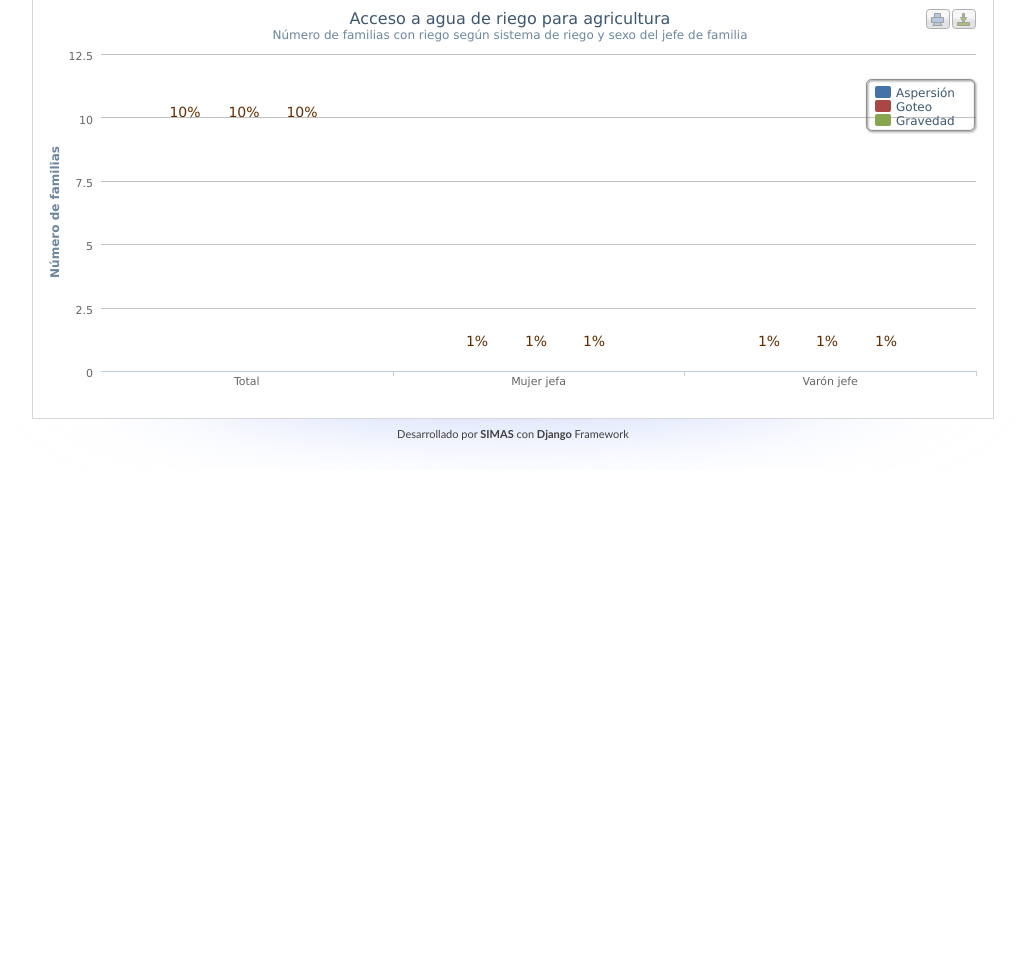
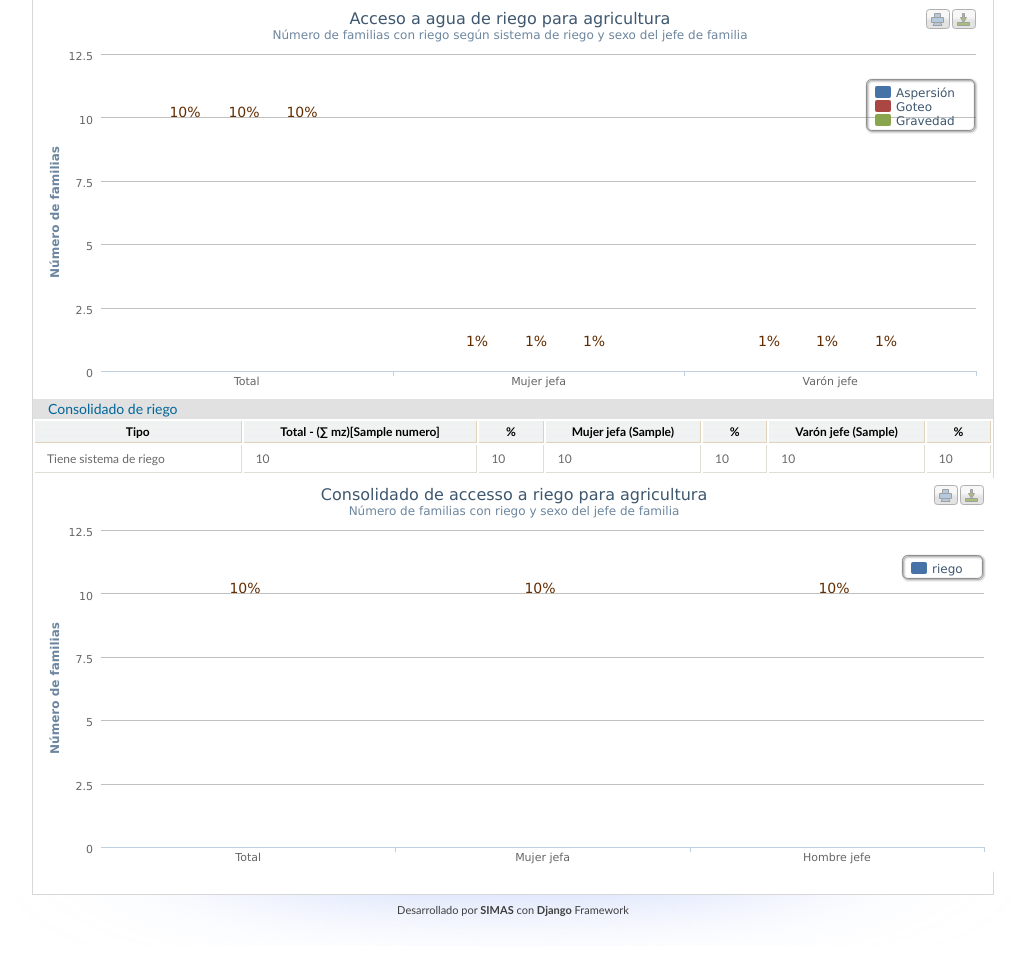
Before and after one commit to CARocha/trocaire-medios, a Django app: template trocaire/templates/encuestas/acceso_agua.html in a window 1280 px wide. Shown: the part 388-1354 px from the top of the page, without its empty margins (127-1152 px from the left). Before the commit the page ends 835 px from the top, so only its background shows below. Run offline with Django 3.2, Linux system fonts and the light colour scheme; tables that the repository leaves empty hold one stand-in row (values such as "Sample post"); the template is opened without the code that fills it: values that come from a table or form of the project are taken from there, most other values are stand-ins (such as "Sample title", 1, 10 or a date in 2020); parts of the project's set-up code (start-up, migrations or seed data) failed here and were passed over; some libraries are stand-ins or nearby versions.

Commit message:
grafico en riego

```diff
--- a/trocaire/templates/encuestas/acceso_agua.html
+++ b/trocaire/templates/encuestas/acceso_agua.html
@@ -113,6 +113,78 @@ $(document).ready(function() {
    });
 
  });
+var chart;
+$(document).ready(function() {
+   chart = new Highcharts.Chart({
+      chart: {
+         renderTo: 'container1',
+         defaultSeriesType: 'column'
+      },
+      title: {
+         text: 'Consolidado de accesso a riego para agricultura'
+      },
+      subtitle: {
+         text: 'Número de familias con riego y sexo del jefe de familia'
+      },
+      xAxis: {
+         categories: [
+            'Total',
+            'Mujer jefa',
+            'Hombre jefe'
+         ]
+      },
+      yAxis: {
+         min: 0,
+         title: {
+            text: 'Número de familias'
+         }
+      },
+      legend: {
+         layout: 'vertical',
+         //backgroundColor: Highcharts.theme.legendBackgroundColor || '#FFFFFF',
+         align: 'right',
+         verticalAlign: 'top',
+         x: 0,
+         y: 70,
+         floating: true,
+         shadow: true
+      },
+      tooltip: {
+         formatter: function() {
+            return ''+
+               this.x +': '+ this.y +'%';
+         }
+      },
+      plotOptions: {
+         column: {
+            pointPadding: 0.2,
+            borderWidth: 0
+         }
+      },
+           series: [{
+         name: 'riego',
+         data: [{{por_gran_total}},{{por_mujer_total}},{{por_hombre_total}}],
+         dataLabels: {
+                        enabled: true,
+                        rotation: 0,
+                        color: '#632D00',
+                        align: 'center',
+                        x: -3,
+                        y: 0,
+                            formatter: function() {
+                                return this.y + '%';
+                                                  },
+                        style: {
+                            font: 'normal 14px Verdana, sans-serif'
+                                }
+                                }
+
+      },
+      ]
+
+   });
+
+ });
 </script>
 {% endblock %}
 
@@ -145,7 +217,7 @@ $(document).ready(function() {
 			<td>{{aspersion_m}}</td>
 			<td>{{aspersion_m|calcular_frecuencia:numero}}</td>
 			<td>{{aspersion_h}}</td>
-			<td>{{aspersion_h|calcular_frecuencia:numero}}
+			<td>{{aspersion_h|calcular_frecuencia:numero}}</td>
 		</tr>
 		<tr>
 		    <td>Goteo</td>
@@ -161,7 +233,7 @@ $(document).ready(function() {
 			<td>{{total_gravedad}} - ({{total_manzanas_gravedad}})</td>
 			<td>{{total_gravedad|calcular_frecuencia:numero}}</td>
 			<td>{{gravedad_m}}</td>
-			<td>{{gravedad_m|calcular_frecuencia:numero}}
+			<td>{{gravedad_m|calcular_frecuencia:numero}}</td>
 			<td>{{gravedad_h}}</td>
 			<td>{{gravedad_h|calcular_frecuencia:numero}}</td>
 		</tr>
@@ -178,6 +250,32 @@ $(document).ready(function() {
 	</tbody>
 	</table>
 	<div id="container" class="grafo"></div>
+
+  <table class="tabla-resultados">
+  <caption>Consolidado de riego</caption>
+  <thead>
+    <tr>
+      <th>Tipo</th>
+      <th>Total - (&#8721; mz)[{{numero}}]</th>
+      <th>%</th>
+      <th>Mujer jefa ({{mujer_jefes}})</th>
+      <th>%</th>
+      <th>Varón jefe ({{hombre_jefes}})</th>
+      <th>%</th>
+    </tr>
+  </thead>
+  <tbody>
+    <td>Tiene sistema de riego</td>
+    <td>{{gran_total}}</td>
+    <td>{{por_gran_total}}</td>
+    <td>{{mujer_total}}</td>
+    <td>{{por_mujer_total}}</td>
+    <td>{{hombre_total}}</td>
+    <td>{{por_hombre_total}}</td>
+  </tbody>
+  </table>
+  <div id="container1" class="grafo"></div>
+
 </div>
 <br>
 {% endblock %}
```
Also changed, not shown: trocaire/medios/views.py (+10 -0 lines).
